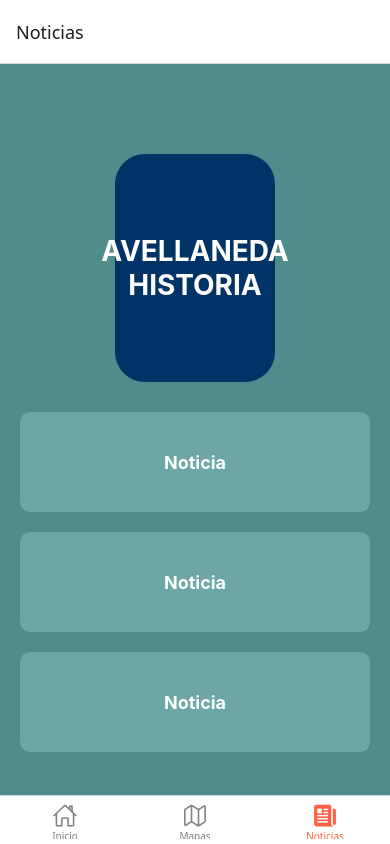
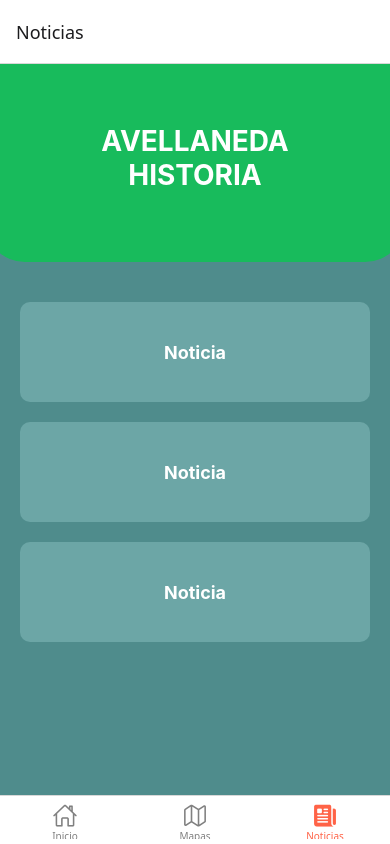
Before and after one commit to leonBeltranMazzaferri/trebajo-hernan-ruiz, a React Native app in the folder avellanedaUnida/: screen /Noticias in a window 390 px wide. Built offline with nearby package versions, Linux system fonts and the light colour scheme.

Commit message:
wip:pantallas

```diff
--- a/avellanedaUnida/componentes/TercerComponente.js
+++ b/avellanedaUnida/componentes/TercerComponente.js
@@ -33,12 +33,12 @@ const styles = StyleSheet.create({
     padding: 20,
   },
   headerBox: {
-    backgroundColor: "#003366",
-    width: "10%",
-    padding: 80,
-    borderRadius: 30,
-    marginTop: 70,
-    marginBottom: 30,
+    backgroundColor: "#18bb5cff",
+    width: "120%",
+    padding: 70,
+    borderRadius: 40,
+    marginTop: -30,
+    marginBottom: 40,
     alignItems: "center",
   },
   titulo: {
```
